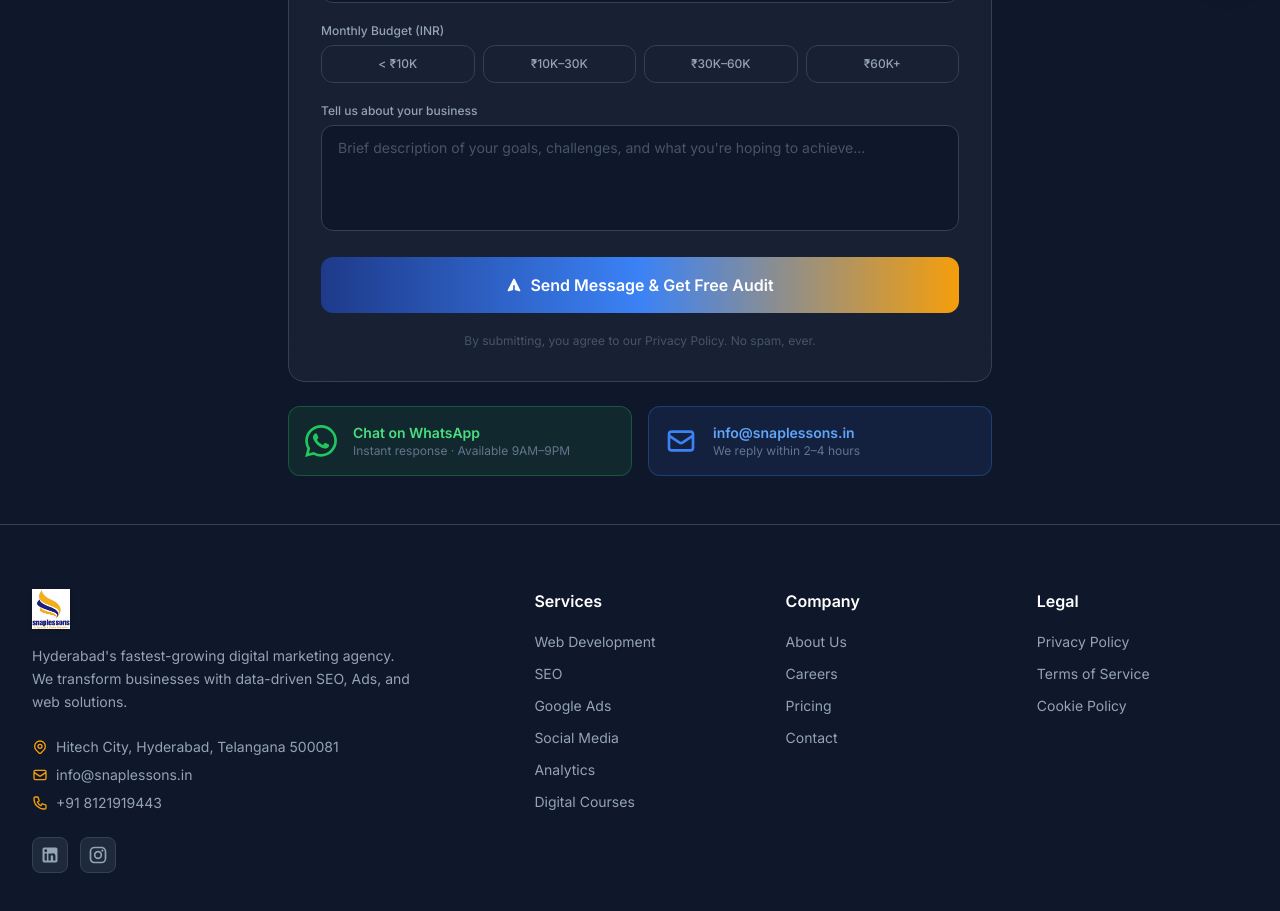
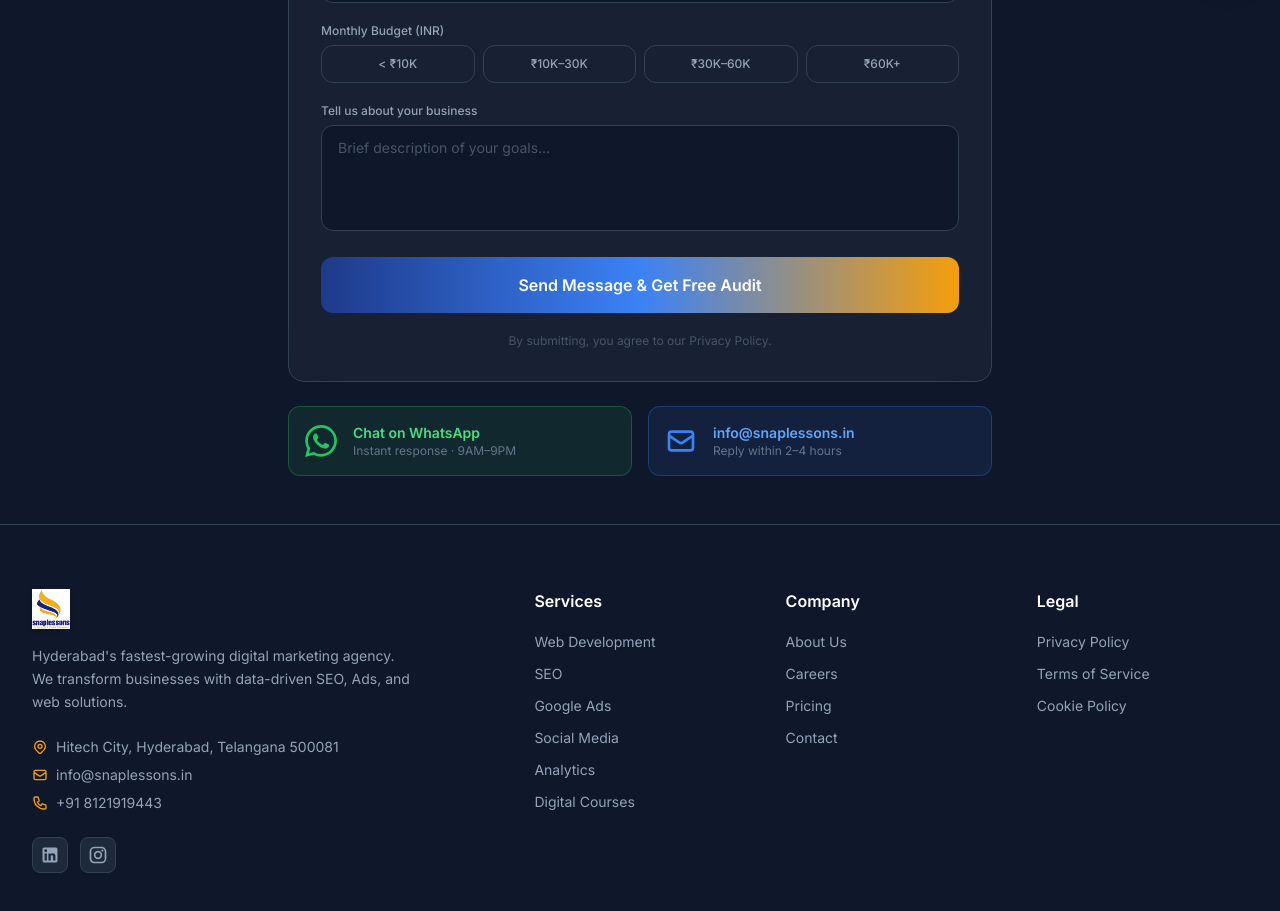
Before and after one commit to satyadigital7-tech/snaplessons, a Next.js app: page /contact in a window 1280 px wide. Shown: the part 800-1711 px from the top of the page. Built offline with nearby package versions, Linux system fonts and the light colour scheme.

Commit message:
Initial commit

```diff
--- a/app/contact/page.tsx
+++ b/app/contact/page.tsx
@@ -25,21 +25,31 @@ export default function ContactPage() {
         e.preventDefault();
         setLoading(true);
 
+        // Your Google Apps Script Web App URL
+        const SCRIPT_URL = "https://script.google.com/macros/s/AKfycbykoZBeat-TBBM4BmwWIkzjl7zgbS8S4sCLHYrsFIc5qMRa4vae76ktdeKyNXz6xSd1/exec";
+
         try {
-            const res = await fetch("/api/contact", {
-                method: "POST",
-                headers: {
-                    "Content-Type": "application/json",
-                },
-                body: JSON.stringify(form),
+            // Convert state to URL search params for Google Script compatibility
+            const formData = new URLSearchParams();
+            Object.entries(form).forEach(([key, value]) => {
+                formData.append(key, value);
             });
 
-            if (!res.ok) throw new Error("Failed to submit");
+            await fetch(SCRIPT_URL, {
+                method: "POST",
+                mode: "no-cors", // Essential for Google Script Redirects
+                headers: {
+                    "Content-Type": "application/x-www-form-urlencoded",
+                },
+                body: formData.toString(),
+            });
 
+            // Since mode is 'no-cors', we won't get a status back,
+            // but if it doesn't catch an error, the request was sent.
             setSubmitted(true);
             setForm({ name: "", email: "", phone: "", company: "", service: "", budget: "", message: "" });
         } catch (error) {
-            console.error(error);
+            console.error("Submission error:", error);
             alert("Something went wrong. Please try again or contact us via WhatsApp.");
         } finally {
             setLoading(false);
@@ -67,7 +77,7 @@ export default function ContactPage() {
                 </HeroReveal>
             </section>
 
-            {/* ── Contact Form (full width) ────────────────────── */}
+            {/* ── Contact Form ────────────────────── */}
             <section className="py-12 bg-dark">
                 <div className="max-w-3xl mx-auto px-4 sm:px-6 lg:px-8">
                     <ScrollReveal>
@@ -134,12 +144,11 @@ export default function ContactPage() {
                                         onSubmit={handleSubmit}
                                         className="space-y-5"
                                     >
-                                        {/* Row 1 */}
                                         <div className="grid sm:grid-cols-2 gap-5">
                                             <div>
                                                 <label className="block text-slate-400 text-xs mb-1.5 font-medium">Full Name *</label>
                                                 <input
-                                                    required type="text" value={form.name}
+                                                    required name="name" type="text" value={form.name}
                                                     onChange={(e) => setForm({ ...form, name: e.target.value })}
                                                     placeholder="Rahul Sharma"
                                                     className="w-full bg-dark border border-dark-border rounded-xl px-4 py-3 text-white text-sm placeholder:text-slate-600 focus:outline-none focus:border-accent transition-colors"
@@ -148,7 +157,7 @@ export default function ContactPage() {
                                             <div>
                                                 <label className="block text-slate-400 text-xs mb-1.5 font-medium">Email Address *</label>
                                                 <input
-                                                    required type="email" value={form.email}
+                                                    required name="email" type="email" value={form.email}
                                                     onChange={(e) => setForm({ ...form, email: e.target.value })}
                                                     placeholder="rahul@company.com"
                                                     className="w-full bg-dark border border-dark-border rounded-xl px-4 py-3 text-white text-sm placeholder:text-slate-600 focus:outline-none focus:border-accent transition-colors"
@@ -156,12 +165,11 @@ export default function ContactPage() {
                                             </div>
                                         </div>
 
-                                        {/* Row 2 */}
                                         <div className="grid sm:grid-cols-2 gap-5">
                                             <div>
                                                 <label className="block text-slate-400 text-xs mb-1.5 font-medium">Phone Number *</label>
                                                 <input
-                                                    required type="tel" value={form.phone}
+                                                    required name="phone" type="tel" value={form.phone}
                                                     onChange={(e) => setForm({ ...form, phone: e.target.value })}
                                                     placeholder="+91 98765 43210"
                                                     className="w-full bg-dark border border-dark-border rounded-xl px-4 py-3 text-white text-sm placeholder:text-slate-600 focus:outline-none focus:border-accent transition-colors"
@@ -170,7 +178,7 @@ export default function ContactPage() {
                                             <div>
                                                 <label className="block text-slate-400 text-xs mb-1.5 font-medium">Company Name</label>
                                                 <input
-                                                    type="text" value={form.company}
+                                                    name="company" type="text" value={form.company}
                                                     onChange={(e) => setForm({ ...form, company: e.target.value })}
                                                     placeholder="Your Company Pvt Ltd"
                                                     className="w-full bg-dark border border-dark-border rounded-xl px-4 py-3 text-white text-sm placeholder:text-slate-600 focus:outline-none focus:border-accent transition-colors"
@@ -178,11 +186,10 @@ export default function ContactPage() {
                                             </div>
                                         </div>
 
-                                        {/* Service */}
                                         <div>
                                             <label className="block text-slate-400 text-xs mb-1.5 font-medium">Service Interested In *</label>
                                             <select
-                                                required value={form.service}
+                                                required name="service" value={form.service}
                                                 onChange={(e) => setForm({ ...form, service: e.target.value })}
                                                 className="w-full bg-dark border border-dark-border rounded-xl px-4 py-3 text-white text-sm focus:outline-none focus:border-accent transition-colors appearance-none"
                                             >
@@ -191,7 +198,6 @@ export default function ContactPage() {
                                             </select>
                                         </div>
 
-                                        {/* Budget */}
                                         <div>
                                             <label className="block text-slate-400 text-xs mb-1.5 font-medium">Monthly Budget (INR)</label>
                                             <div className="grid grid-cols-4 gap-2">
@@ -212,18 +218,16 @@ export default function ContactPage() {
                                             </div>
                                         </div>
 
-                                        {/* Message */}
                                         <div>
                                             <label className="block text-slate-400 text-xs mb-1.5 font-medium">Tell us about your business</label>
                                             <textarea
-                                                rows={4} value={form.message}
+                                                name="message" rows={4} value={form.message}
                                                 onChange={(e) => setForm({ ...form, message: e.target.value })}
-                                                placeholder="Brief description of your goals, challenges, and what you're hoping to achieve..."
+                                                placeholder="Brief description of your goals..."
                                                 className="w-full bg-dark border border-dark-border rounded-xl px-4 py-3 text-white text-sm placeholder:text-slate-600 focus:outline-none focus:border-accent transition-colors resize-none"
                                             />
                                         </div>
 
-                                        {/* Submit */}
                                         <motion.button
                                             type="submit"
                                             disabled={loading}
@@ -231,25 +235,10 @@ export default function ContactPage() {
                                             whileTap={{ scale: 0.98 }}
                                             className="w-full btn-primary py-4 text-base justify-center disabled:opacity-70 disabled:cursor-not-allowed"
                                         >
-                                            {loading ? (
-                                                <>
-                                                    <svg className="animate-spin w-4 h-4" fill="none" viewBox="0 0 24 24">
-                                                        <circle className="opacity-25" cx="12" cy="12" r="10" stroke="currentColor" strokeWidth="4" />
-                                                        <path className="opacity-75" fill="currentColor" d="M4 12a8 8 0 018-8V0C5.373 0 0 5.373 0 12h4z" />
-                                                    </svg>
-                                                    Sending...
-                                                </>
-                                            ) : (
-                                                <>
-                                                    <svg viewBox="0 0 20 20" fill="currentColor" className="w-4 h-4">
-                                                        <path d="M10.894 2.553a1 1 0 00-1.788 0l-7 14a1 1 0 001.169 1.409l5-1.429A1 1 0 009 15.571V11a1 1 0 112 0v4.571a1 1 0 00.725.962l5 1.428a1 1 0 001.17-1.408l-7-14z" />
-                                                    </svg>
-                                                    Send Message &amp; Get Free Audit
-                                                </>
-                                            )}
+                                            {loading ? "Sending..." : "Send Message & Get Free Audit"}
                                         </motion.button>
                                         <p className="text-center text-slate-600 text-xs">
-                                            By submitting, you agree to our Privacy Policy. No spam, ever.
+                                            By submitting, you agree to our Privacy Policy.
                                         </p>
                                     </motion.form>
                                 )}
@@ -272,7 +261,7 @@ export default function ContactPage() {
                                 </svg>
                                 <div>
                                     <p className="text-green-400 font-semibold text-sm">Chat on WhatsApp</p>
-                                    <p className="text-slate-500 text-xs">Instant response · Available 9AM–9PM</p>
+                                    <p className="text-slate-500 text-xs">Instant response · 9AM–9PM</p>
                                 </div>
                             </motion.a>
                         </FadeItem>
@@ -287,7 +276,7 @@ export default function ContactPage() {
                                 </svg>
                                 <div>
                                     <p className="text-blue-400 font-semibold text-sm">info@snaplessons.in</p>
-                                    <p className="text-slate-500 text-xs">We reply within 2–4 hours</p>
+                                    <p className="text-slate-500 text-xs">Reply within 2–4 hours</p>
                                 </div>
                             </motion.a>
                         </FadeItem>
```
